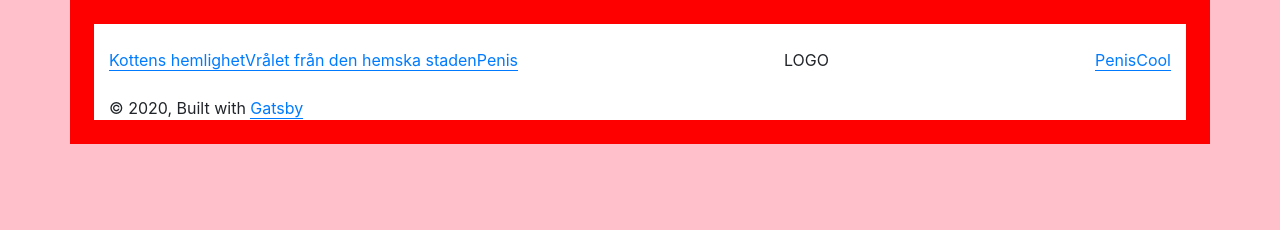
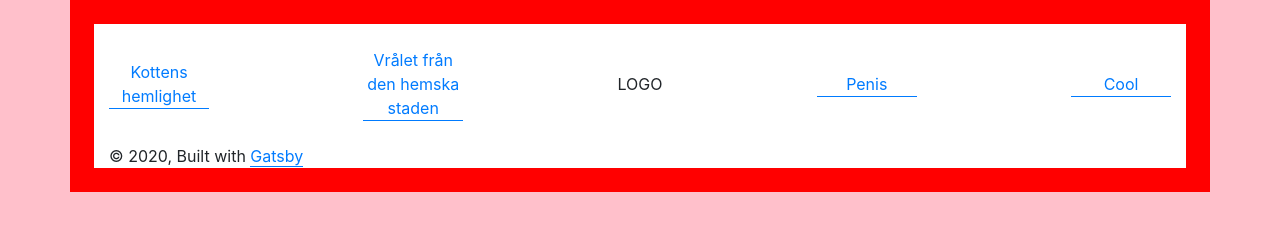
Before and after one commit to joisak/gatsby-den-sote-fine, a Gatsby site: page / in a window 1280 px wide. Built offline with nearby package versions, Linux system fonts and the light colour scheme; Gatsby itself is replaced by a stand-in of ours; some packages are replaced by stand-ins of ours.

Commit message:
header fixes

```diff
--- a/src/components/header.tsx
+++ b/src/components/header.tsx
@@ -20,21 +20,21 @@ const Header = () => {
     <>
     {headerMenu &&
       <div className="header-menu">
-        <div className="left">
+
         { headerMenu.map((item, index) => {
-          if(index <= 2)
+          if(index <= 1)
             return (<Link to={item.link_path}>{item.link_title}</Link>)
         }) }
-        </div>
+
         <div className="logo">
           LOGO
         </div>
-        <div className="right">
+
         { headerMenu.map((item, index) => {
           if(index >= 2)
             return (<Link to={item.link_path}>{item.link_title}</Link>)
         }) }
-        </div>
+
 
         {data.allSettingsYaml.nodes[0].header_navigation.forEach(item => {
           {console.log(item.link_path)}
--- a/src/scss/header.scss
+++ b/src/scss/header.scss
@@ -3,11 +3,10 @@
     padding: 24px 0;
     list-style-type: none;
     margin: 0;
+    align-items: center;
     justify-content: space-between;
-    .right {
-
-    }
-    .left {
-
+    a {
+        width: 100px;
+        text-align: center;
     }
 }
```
